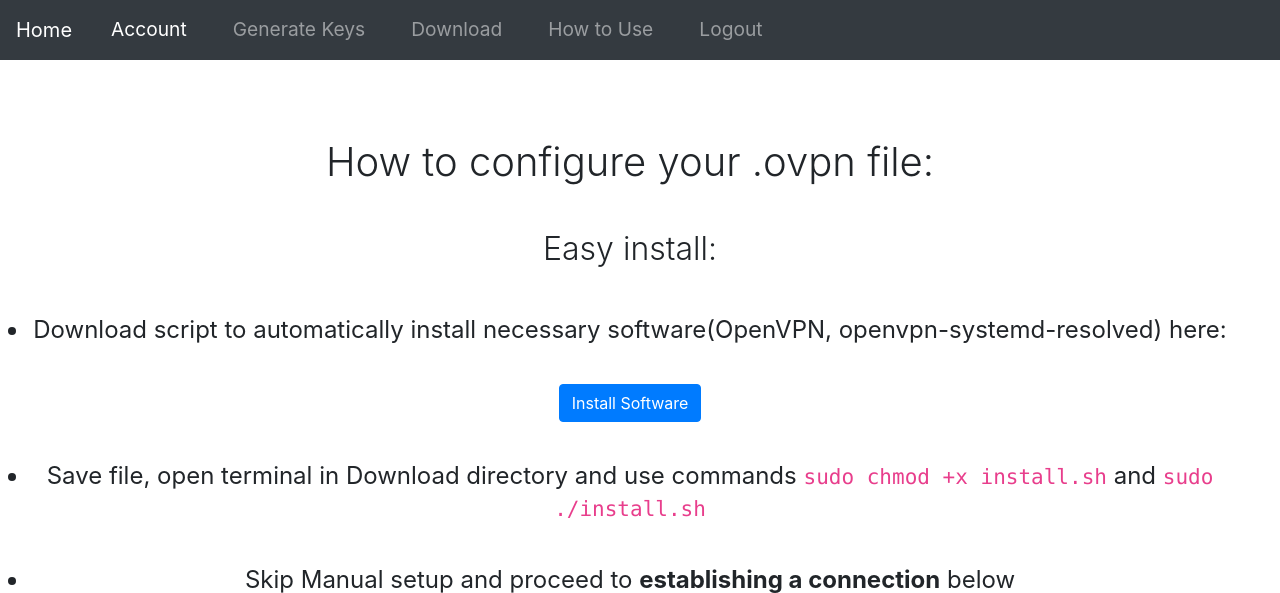
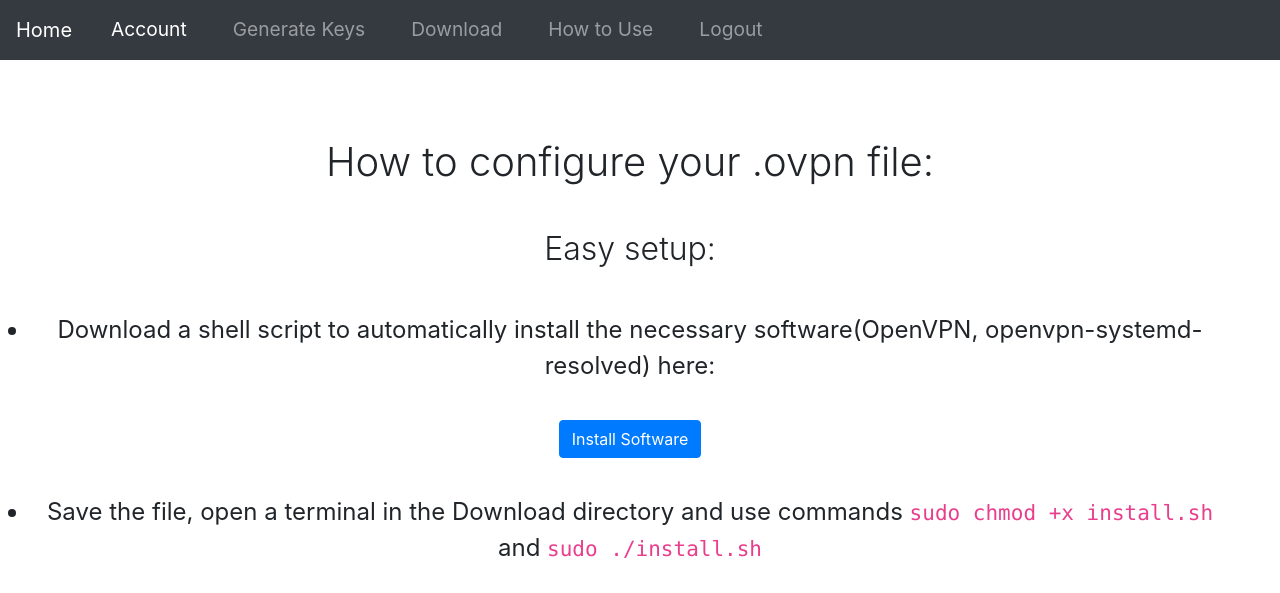
Before and after one commit to sferris726/OpenVPN-Account-Gen-Website, a Flask app: page /setup in a window 1280 px wide. Shown: the part 250-843 px from the top of the page. Run offline with Flask 2, Linux system fonts and the light colour scheme; a user stored in the database is signed in.

Commit message:
another summer update

```diff
--- a/FlaskApps/app.py
+++ b/FlaskApps/app.py
@@ -126,7 +126,7 @@ def login():
         if user:
             if check_password_hash(user.password, form.password.data):
                 login_user(user)
-                flash("Hello, " + current_user.username)
+                flash("Hello, " + current_user.username + "!")
                 return redirect(url_for('index'))
             else:
                 flash('Password is invalid.')
@@ -150,7 +150,6 @@ def createVPN():
     clientCertGen()
     vpnFileGen()
     flash(current_user.username + "'s Public key and Private key have been generated. OpenVPN file is ready to download.")
-    #messages = "Hello world"
     return redirect(url_for('index'))
 
 #Let clients download .ovpn file
--- a/FlaskApps/templates/setup.html
+++ b/FlaskApps/templates/setup.html
@@ -3,12 +3,13 @@
 <br><br>
 <ul class="setup-list">
     <h1 style="font-weight: 300;">How to configure your .ovpn file:</h1><br>
-    <h2 style="font-weight:300;">Easy install:</h2>
-    <br><li>Download script to automatically install necessary software(OpenVPN, openvpn-systemd-resolved) here:</li><br>
+    <h2 style="font-weight:300;">Easy setup:</h2>
+    <br><li>Download a shell script to automatically install the necessary software(OpenVPN, openvpn-systemd-resolved) here:</li><br>
     <button type="button" onclick="window.location.href='{{ url_for( 'installDownload' ) }}';"
                 class="btn btn-primary" id="gen-keys-confirm">Install Software</button><br>
-    <br><li>Save file, open terminal in Download directory and use commands <code>sudo chmod +x install.sh</code> and <code>sudo ./install.sh</code></li>
-    <br><li>Skip Manual setup and proceed to <b>establishing a connection</b> below</li>
+    <br><li>Save the file, open a terminal in the Download directory and use commands <code>sudo chmod +x install.sh</code> and <code>sudo ./install.sh</code></li><br>
+    <img src="/static/pics/Setup/installDownload.PNG"><br>
+    <br><li>Skip Manual setup and proceed to <b>Establishing a Connection</b> below</li>
 
     <br><hr class="dotted">
 
@@ -32,7 +33,7 @@
     <br><hr class="dotted">
 
     <br><h1 style="padding-left: 30px; font-weight: 300;">Establishing a Connection:</h1>
-    <br><li>You should now be ready to connect to the VPN service by entering the below command:</li><br>
+    <br><li>You should now be ready to connect to the VPN service by entering the below command in the file's directory:</li><br>
     <img src="/static/pics/Setup/connect.PNG"><br>
     <br><li>If you see <code>Initialization Sequence Completed</code>, congratulations, you are connected!</li><br>
     <img src="/static/pics/Setup/initialization.PNG"><br>
```
Also changed, not shown: FlaskApps/static/pics/Setup/installDownload.PNG (added), 3 other files.
